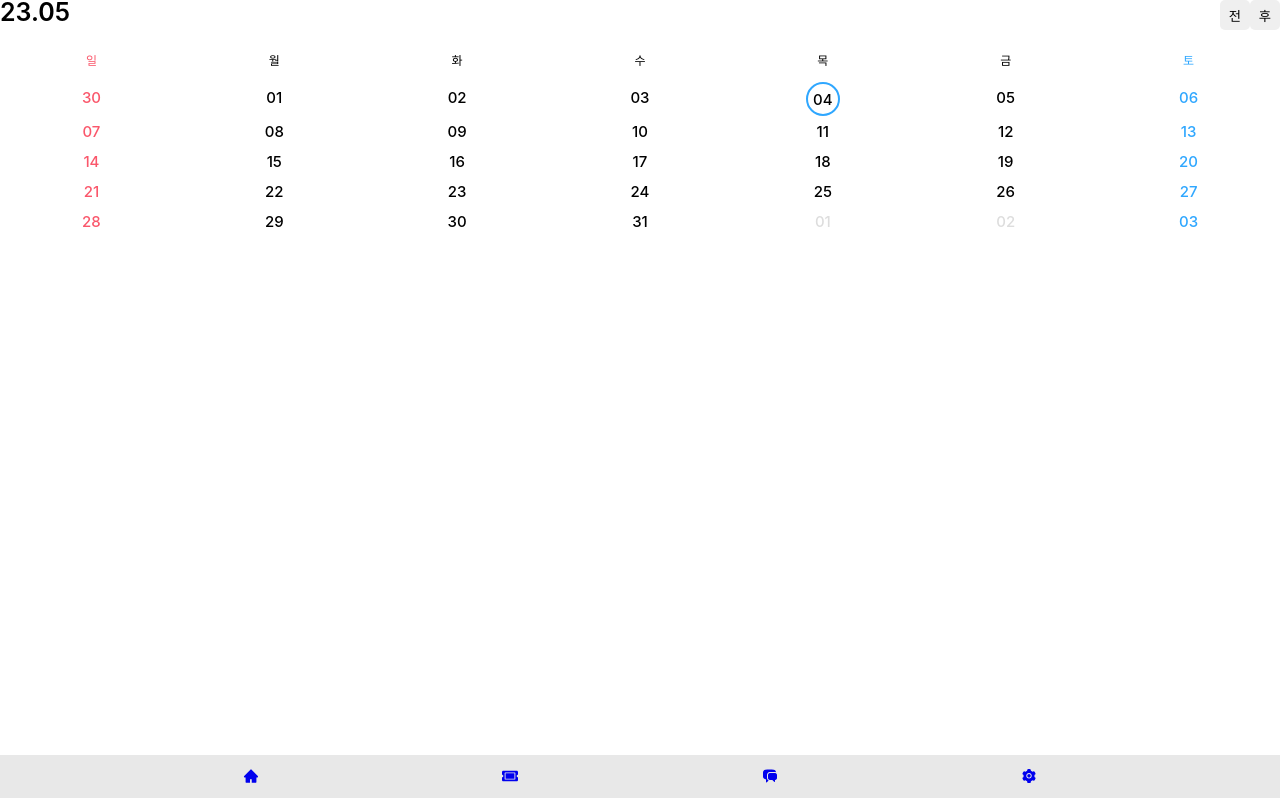
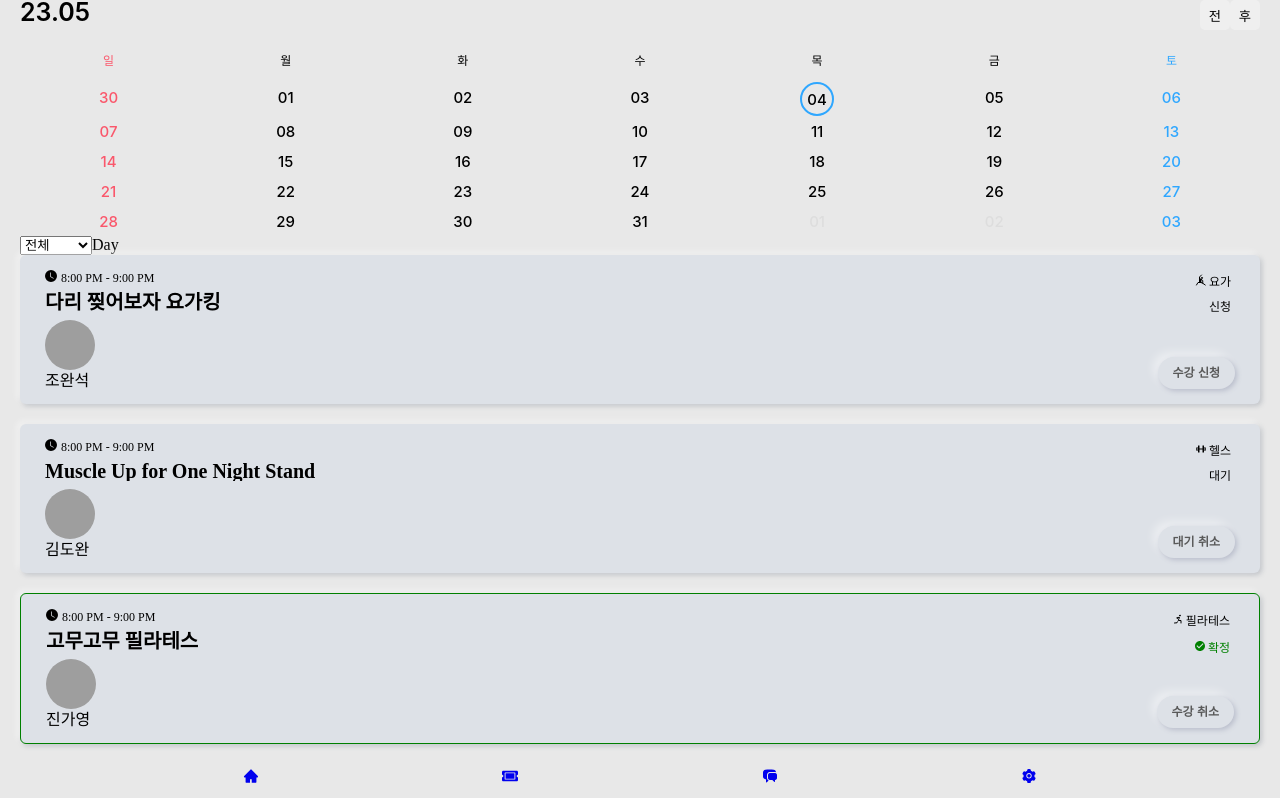
Before and after one commit to WestSideOfHanRiver/underDay, a Next.js app in the folder front-end/: page / in a window 1280 px wide. Shown: the top 798 px of the page. Built offline with nearby package versions, Linux system fonts and the light colour scheme; grey boxes are pictures that could not be loaded; a web font is replaced by a local one.

Commit message:
[TEST]add Dummy date

```diff
--- a/front-end/app/page.module.scss
+++ b/front-end/app/page.module.scss
@@ -0,0 +1,5 @@
+.main {
+  overflow: hidden;
+  padding: 0 20px;
+  background-color: #e8e8e8;
+}
--- a/front-end/app/page.tsx
+++ b/front-end/app/page.tsx
@@ -1,17 +1,67 @@
-import Image from 'next/image'
 import { Inter } from 'next/font/google'
+
 import styles from './page.module.scss'
 
-import { useState } from 'react'
-
+import LessonCard from './components/lessonCard'
 import Calendar from './components/calendar'
 
 const inter = Inter({ subsets: ['latin'] })
 
+const DUMMY = [
+  {
+    category: '요가',
+    teacher: '조완석',
+    lessonName: '다리 찢어보자 요가킹',
+    lessonState: '신청',
+  },
+  {
+    category: '헬스',
+    teacher: '김도완',
+    lessonName: 'Muscle Up for One Night Stand',
+    lessonState: '대기',
+  },
+  {
+    category: '필라테스',
+    teacher: '진가영',
+    lessonName: '고무고무 필라테스',
+    lessonState: '확정',
+  },
+  {
+    category: '수영',
+    teacher: '김부건',
+    lessonName:
+      '이 수업은 엄청 긴 이름으로 지어져서 어디서 생략해야할지 보기위한',
+    lessonState: '반려',
+  },
+  {
+    category: '테니스',
+    teacher: '김수한무두루미와',
+    lessonName: 'hI',
+    lessonState: '15명/15명 대기 9 ',
+  },
+]
+
 export default function Home() {
+  const categories = ['전체', ...new Set(DUMMY.map(({ category }) => category))]
+
   return (
-    <main>
+    <main className={styles.main}>
       <Calendar />
+      <select name="" id="">
+        {categories.map((category) => (
+          <option key={category}>{category}</option>
+        ))}
+      </select>
+      <label htmlFor="">Day</label>
+      {DUMMY.map(({ teacher, lessonName, lessonState, category }) => (
+        <LessonCard
+          teacher={teacher}
+          lessonName={lessonName}
+          lessonState={lessonState}
+          category={category}
+          key={lessonName} // 수정 해야함
+        />
+      ))}
     </main>
   )
 }
--- a/front-end/next.config.js
+++ b/front-end/next.config.js
@@ -1,7 +1,16 @@
 /** @type {import('next').NextConfig} */
 const nextConfig = {
+  reactStrictMode: true,
   experimental: {
     appDir: true,
+  },
+  images: {
+    remotePatterns: [
+      {
+        protocol: 'https',
+        hostname: 'image.fmkorea.com',
+      },
+    ],
   },
 }
 
```
